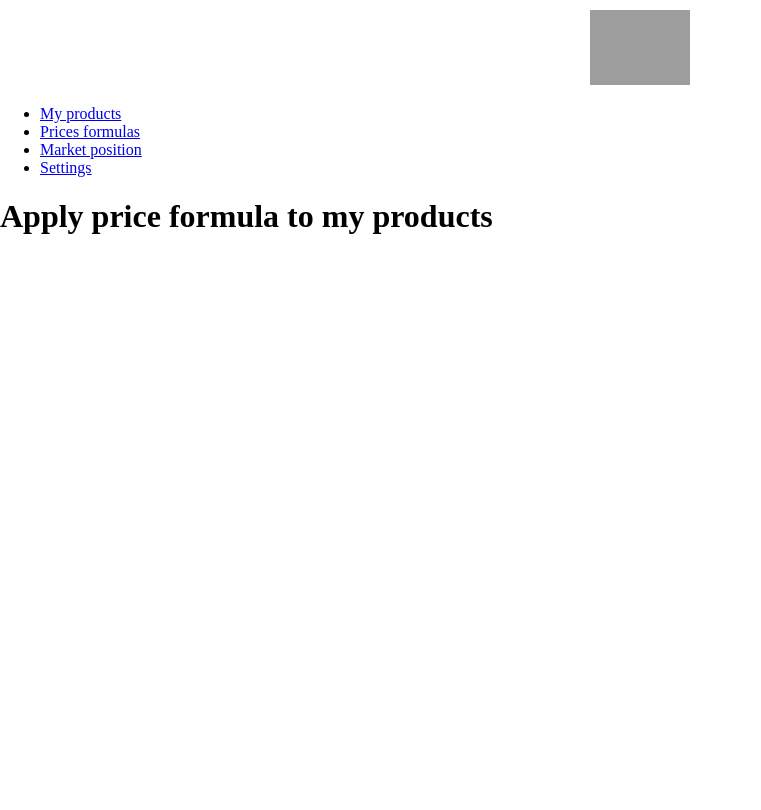
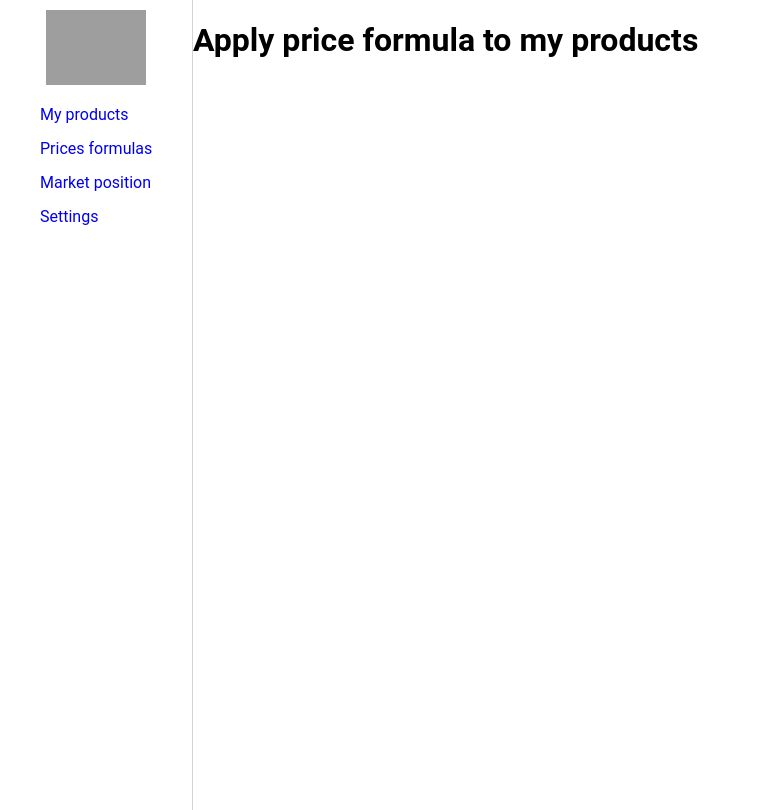
Before and after one commit to cristian-bars/Prices_Formulas_View, a plain HTML site: page index.html in a window 1280 px wide. Shown: the whole page, without its empty margins (0-761 px from the left). Drawn offline with nearby package versions, Linux system fonts and the light colour scheme; grey boxes are pictures that could not be loaded.

Commit message:
Edit responsive navigation

```diff
--- a/index.html
+++ b/index.html
@@ -50,7 +50,7 @@
     <script>
         $(document).ready(function() {
             $("#hamburguer").click(function(){
-                $("#nav-options").toggle();
+                $("#nav-options").toggle(500);
             });
         });
     </script>
--- a/style.css
+++ b/style.css
@@ -1,5 +1,10 @@
+html, body {
+    height: 100%;
+}
+
 body {
     margin: 0;
+    font-family: Roboto, sans-serif;
 }
 
 .nav-header {
@@ -17,6 +22,20 @@ body {
     margin: 0 30px;
 }
 
+nav {
+    border-bottom: 1px solid lightgrey;
+    padding-bottom: 10px;
+}
+
+.nav-option {
+    list-style: none;
+    margin: 5px 0;
+}
+
+.nav-option a {
+    text-decoration: none;
+}
+
 @media (max-width: 600px) {
     .only_dsk {
         display: none;
@@ -27,4 +46,22 @@ body {
     .only_mbl {
         display: none;
     }
+
+    body {
+        display: flex;
+    }
+
+    nav {
+        width: 15%;
+        border-bottom: none;
+        border-right: 1px solid lightgray;
+        height: 100%;
+        position: sticky;
+        top: 0;
+    }
+
+    .nav-option {
+        list-style: none;
+        margin: 15px 0;
+    }
 }
```
